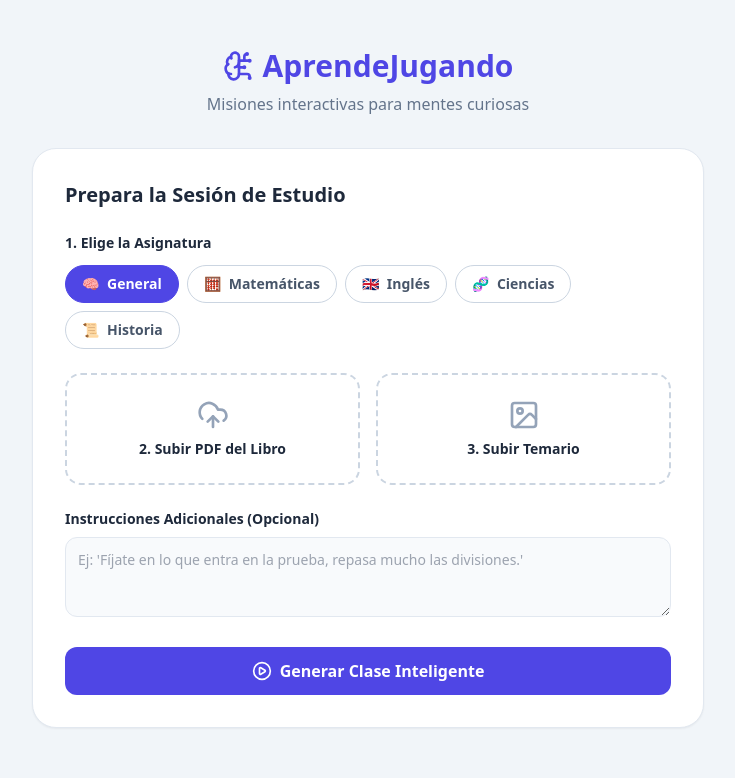
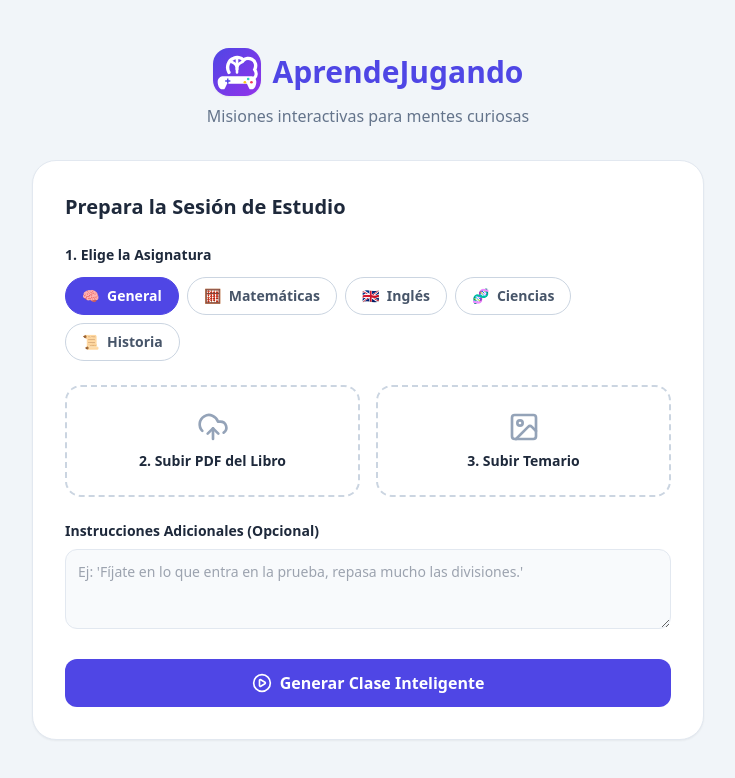
Before and after one commit to juanorostica21/aprende-jugando, a Next.js app: page / in a window 1280 px wide. Shown: the top 778 px of the page, without its empty margins (272-1007 px from the left). Built offline with nearby package versions, Linux system fonts and the light colour scheme.

Commit message:
feat: SVG Logo y Favicon

```diff
--- a/src/app/page.tsx
+++ b/src/app/page.tsx
@@ -194,8 +194,8 @@
       <div className="w-full max-w-2xl mt-8">
 
         <header className="mb-8 text-center">
-          <h1 className="text-3xl font-extrabold text-indigo-600 mb-2 flex items-center justify-center gap-2">
-            <BrainCircuit size={32} /> AprendeJugando
+          <h1 className="text-3xl font-extrabold text-indigo-600 mb-2 flex items-center justify-center gap-3">
+            <img src="/logo.svg" alt="AprendeJugando Logo" className="w-12 h-12 rounded-2xl shadow-sm" /> AprendeJugando
           </h1>
           <p className="text-slate-500">Misiones interactivas para mentes curiosas</p>
         </header>
```
Also changed, not shown: public/logo.svg (added), src/app/icon.svg (added).
